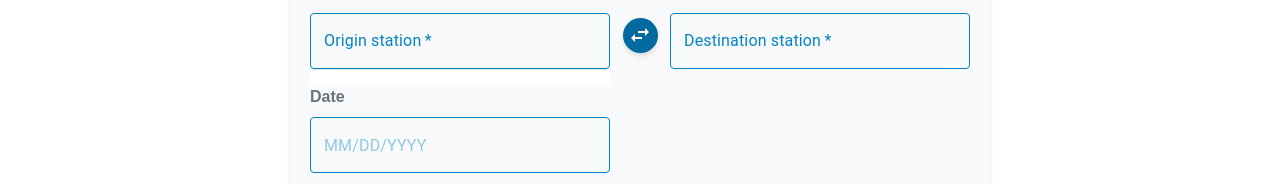
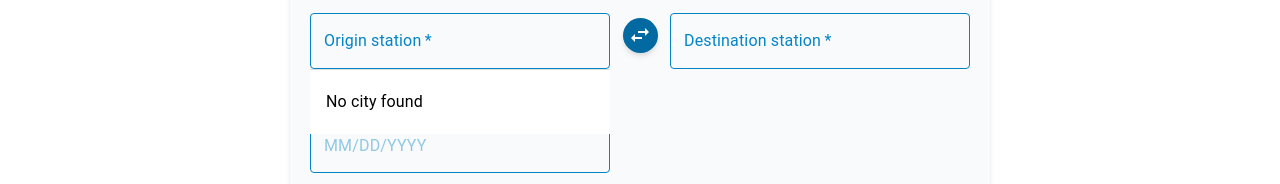
Before and after one commit to iamsabbirsobhani/trainease-frontend, a Next.js app: page / in a window 1280 px wide. Shown: the part 1169-1353 px from the top of the page. Built offline with nearby package versions, Linux system fonts and the light colour scheme.

Commit message:
initially added loading in search from destination

```diff
--- a/components/Home/DestinationForm/components/CityList.tsx
+++ b/components/Home/DestinationForm/components/CityList.tsx
@@ -15,6 +15,7 @@ interface Props {
     index: number,
   ) => void;
   cityLoading: boolean;
+  notFound: boolean;
 }
 
 export default function CityList({
@@ -23,6 +24,7 @@ export default function CityList({
   selectedIndex,
   handleListItemClick,
   cityLoading,
+  notFound,
 }: Props) {
   return (
     <>
@@ -40,8 +42,8 @@ export default function CityList({
       >
         <Divider />
         <List component="nav" aria-label="secondary mailbox folder">
-          {typingFrom &&
-            citiesFrom.map((city: Station, index: number) => (
+          {typingFrom && citiesFrom
+            ? citiesFrom.map((city: Station, index: number) => (
                 <ListItemButton
                   key={index}
                   selected={selectedIndex === index}
@@ -49,14 +51,18 @@ export default function CityList({
                 >
                   <ListItemText primary={city.name} />
                 </ListItemButton>
-            ))}
+              ))
+            : notFound === true && (
+                <ListItemButton>
+                  <ListItemText primary="No city found" />
+                </ListItemButton>
+              )}
           {cityLoading && (
             <CircularProgress
               sx={{
                 position: 'relative',
-                top: '50%',
-                left: '50%',
-                transform: 'translate(-50%, -50%)',
+                left: '45%',
+                right: '50%',
               }}
             />
           )}
--- a/components/Home/DestinationForm/components/Form.tsx
+++ b/components/Home/DestinationForm/components/Form.tsx
@@ -31,6 +31,7 @@ export default function Form() {
   const [date, setDate] = useState<any>();
   const [typingFrom, setTypingFrom] = useState(false);
   const [selectedIndex, setSelectedIndex] = useState(1);
+  const [notFound, setNotFound] = useState(true);
 
   const StyledButton = styled(Button)`
     &.MuiButton-root {
@@ -98,10 +99,13 @@ export default function Form() {
 
   const handleFromQuery = (e: any): any => {
     const value = e.target.value;
+
     if (value === '') {
-      setCitiesFrom(stations);
+      // setCitiesFrom(stations);
       setTypingFrom(false);
       setcitiesTypingLetter('');
+      setCityLoading(false);
+      setNotFound(false);
       return value;
     } else {
       setTypingFrom(true);
@@ -112,12 +116,14 @@ export default function Form() {
     });
 
     if (filteredCities.length === 0) {
-      setcitiesTypingLetter('');
+      setcitiesTypingLetter(value);
+      setNotFound(true);
+      setTypingFrom(false);
     } else {
       setcitiesTypingLetter(value);
+      setCitiesFrom(filteredCities);
     }
 
-    setCitiesFrom(filteredCities);
     setCityLoading(false);
   };
 
@@ -129,12 +135,14 @@ export default function Form() {
     setcitiesTypingLetter(citiesFrom[index].name);
     console.log(citiesFrom[index]);
     setTypingFrom(false);
+    setNotFound(false);
   };
 
   const query = debounce((e) => handleFromQuery(e), 2000);
+  const loadingQuery = debounce((e) => setCityLoading(true), 1000);
 
   const handleFrom = (e: any) => {
-    setCityLoading(true);
+    loadingQuery(e);
     query(e);
   };
 
@@ -154,7 +162,7 @@ export default function Form() {
               id="outlined-required"
               label="Origin station"
               defaultValue={citiesTypingLetter}
-              onChange={handleFrom}
+              onChange={(e) => handleFrom(e)}
             />
 
             <CityList
@@ -162,6 +170,7 @@ export default function Form() {
               citiesFrom={citiesFrom}
               cityLoading={cityloading}
               selectedIndex={selectedIndex}
+              notFound={notFound}
               handleListItemClick={handleListItemClick}
             />
           </div>
```
Lines whose indentation alone changed are shown as unchanged.
